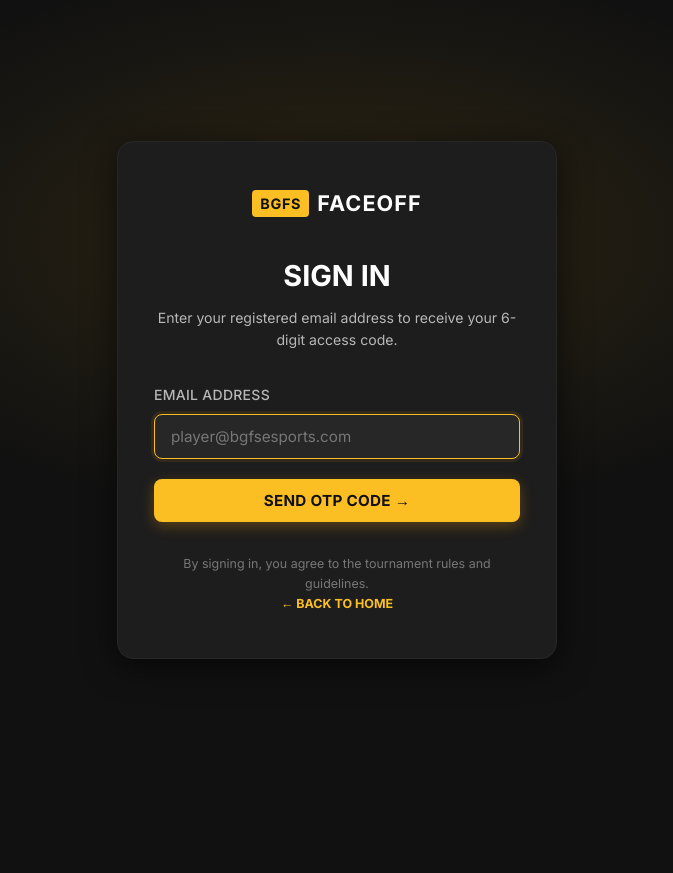
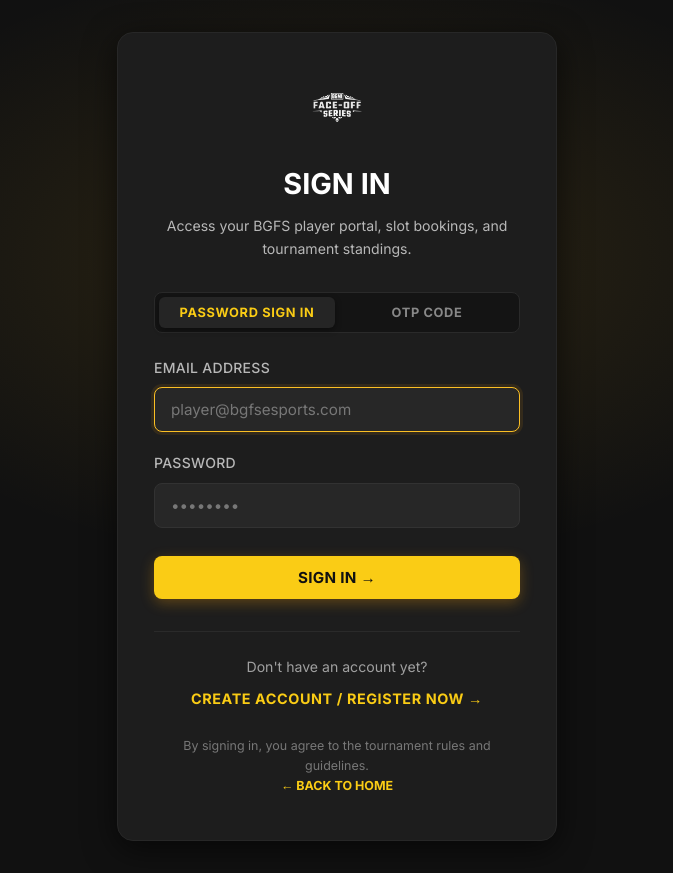
Before and after one commit to vasuyadav01/battlegroundsfaceoffseries, a Next.js app: page /login in a window 1280 px wide. Shown: the whole page, without its empty margins (303-976 px from the left). Before the commit the page ends 800 px from the top, so only its background shows below. Built offline with nearby package versions, Linux system fonts and the light colour scheme; no server answers.

Commit message:
UI: Update login page with faceofflogo image, standard ID & password authentication form, and new user signup option

```diff
--- a/app/login/LoginPage.tsx
+++ b/app/login/LoginPage.tsx
@@ -3,22 +3,60 @@
 import { useState } from 'react'
 import { useRouter } from 'next/navigation'
 import Link from 'next/link'
+import Image from 'next/image'
 import { createClient } from '@/lib/supabase/client'
 import styles from './page.module.css'
 
-type Step = 'email' | 'otp'
+type LoginMode = 'password' | 'otp'
+type OtpStep = 'email' | 'otp'
 
 export default function LoginPage() {
   const router = useRouter()
   const supabase = createClient()
 
-  const [step, setStep] = useState<Step>('email')
+  const [loginMode, setLoginMode] = useState<LoginMode>('password')
   const [email, setEmail] = useState('')
+  const [password, setPassword] = useState('')
+  const [otpStep, setOtpStep] = useState<OtpStep>('email')
   const [otp, setOtp] = useState('')
   const [loading, setLoading] = useState(false)
   const [error, setError] = useState('')
   const [resendCooldown, setResendCooldown] = useState(0)
 
+  // Standard Password Sign In
+  async function handlePasswordSignIn(e: React.FormEvent) {
+    e.preventDefault()
+    setError('')
+    setLoading(true)
+
+    const { data, error } = await supabase.auth.signInWithPassword({
+      email,
+      password,
+    })
+
+    if (error) {
+      setLoading(false)
+      setError(error.message)
+      return
+    }
+
+    const userId = data.user?.id
+    if (userId) {
+      const { data: userRow } = await supabase
+        .from('users')
+        .select('team_id')
+        .eq('user_id', userId)
+        .single()
+
+      if (!userRow?.team_id) {
+        router.push('/onboard')
+      } else {
+        router.push('/dashboard')
+      }
+    }
+  }
+
+  // OTP Request
   async function handleSendOtp(e: React.FormEvent) {
     e.preventDefault()
     setError('')
@@ -36,7 +74,7 @@ export default function LoginPage() {
       return
     }
 
-    setStep('otp')
+    setOtpStep('otp')
     setResendCooldown(60)
     const interval = setInterval(() => {
       setResendCooldown(prev => {
@@ -46,6 +84,7 @@ export default function LoginPage() {
     }, 1000)
   }
 
+  // OTP Verification
   async function handleVerifyOtp(e: React.FormEvent) {
     e.preventDefault()
     setError('')
@@ -83,26 +122,94 @@ export default function LoginPage() {
     <div className={styles.page}>
       <div className={styles.bgGlow} />
       <div className={styles.card}>
-        <div className={styles.logo}>
-          <span className={styles.logoBadge}>BGFS</span>
-          <span className={styles.logoText}>FACEOFF</span>
+        {/* Logo Placement */}
+        <div className={styles.logoWrapper}>
+          <Image
+            src="/images/faceofflogo.png"
+            alt="BGFS Faceoff Series"
+            width={240}
+            height={80}
+            className={styles.logoImg}
+            priority
+          />
         </div>
 
-        <h1 className={styles.title}>
-          {step === 'email' ? 'SIGN IN' : 'ENTER OTP'}
-        </h1>
+        <h1 className={styles.title}>SIGN IN</h1>
         <p className={styles.subtitle}>
-          {step === 'email'
-            ? 'Enter your registered email address to receive your 6-digit access code.'
-            : `Verification code sent to ${email}. Check your inbox.`}
+          Access your BGFS player portal, slot bookings, and tournament standings.
         </p>
 
-        {step === 'email' && (
+        {/* Mode Switcher Tabs */}
+        <div className={styles.modeTabs}>
+          <button
+            type="button"
+            className={`${styles.modeBtn} ${loginMode === 'password' ? styles.modeBtnActive : ''}`}
+            onClick={() => { setLoginMode('password'); setError('') }}
+          >
+            Password Sign In
+          </button>
+          <button
+            type="button"
+            className={`${styles.modeBtn} ${loginMode === 'otp' ? styles.modeBtnActive : ''}`}
+            onClick={() => { setLoginMode('otp'); setError('') }}
+          >
+            OTP Code
+          </button>
+        </div>
+
+        {/* ── FORM 1: STANDARD ID & PASSWORD ── */}
+        {loginMode === 'password' && (
+          <form onSubmit={handlePasswordSignIn} className={styles.form}>
+            <div className="form-group">
+              <label className="form-label" htmlFor="login-email">EMAIL ADDRESS</label>
+              <input
+                id="login-email"
+                type="email"
+                className="form-input"
+                placeholder="player@bgfsesports.com"
+                value={email}
+                onChange={e => setEmail(e.target.value)}
+                required
+                autoFocus
+              />
+            </div>
+
+            <div className="form-group">
+              <label className="form-label" htmlFor="login-password">PASSWORD</label>
+              <input
+                id="login-password"
+                type="password"
+                className="form-input"
+                placeholder="••••••••"
+                value={password}
+                onChange={e => setPassword(e.target.value)}
+                required
+              />
+            </div>
+
+            {error && <p className={styles.errorMsg}>{error}</p>}
+
+            <button
+              id="password-signin-btn"
+              type="submit"
+              className="btn btn-primary"
+              style={{ width: '100%', background: '#facc15', color: '#111111', fontWeight: '800', textTransform: 'uppercase', padding: '12px', marginTop: '0.5rem' }}
+              disabled={loading}
+            >
+              {loading ? <><span className="spinner" /> SIGNING IN...</> : 'SIGN IN →'}
+            </button>
+          </form>
+        )}
+
+        {/* ── FORM 2: OTP SIGN IN ── */}
+        {loginMode === 'otp' && (
+          <>
+            {otpStep === 'email' && (
               <form onSubmit={handleSendOtp} className={styles.form}>
                 <div className="form-group">
-              <label className="form-label" htmlFor="email">EMAIL ADDRESS</label>
+                  <label className="form-label" htmlFor="otp-email">EMAIL ADDRESS</label>
                   <input
-                id="email"
+                    id="otp-email"
                     type="email"
                     className="form-input"
                     placeholder="player@bgfsesports.com"
@@ -117,7 +224,7 @@ export default function LoginPage() {
                   id="send-otp-btn"
                   type="submit"
                   className="btn btn-primary"
-              style={{ width: '100%', background: '#fbbf24', color: '#111111', fontWeight: '800', textTransform: 'uppercase', padding: '12px' }}
+                  style={{ width: '100%', background: '#facc15', color: '#111111', fontWeight: '800', textTransform: 'uppercase', padding: '12px', marginTop: '0.5rem' }}
                   disabled={loading}
                 >
                   {loading ? <><span className="spinner" /> SENDING CODE...</> : 'SEND OTP CODE →'}
@@ -125,12 +232,12 @@ export default function LoginPage() {
               </form>
             )}
 
-        {step === 'otp' && (
+            {otpStep === 'otp' && (
               <form onSubmit={handleVerifyOtp} className={styles.form}>
                 <div className="form-group">
-              <label className="form-label" htmlFor="otp">6-DIGIT VERIFICATION CODE</label>
+                  <label className="form-label" htmlFor="otp-input">6-DIGIT VERIFICATION CODE</label>
                   <input
-                id="otp"
+                    id="otp-input"
                     type="text"
                     className={`form-input ${styles.otpInput}`}
                     placeholder="000000"
@@ -147,7 +254,7 @@ export default function LoginPage() {
                   id="verify-otp-btn"
                   type="submit"
                   className="btn btn-primary"
-              style={{ width: '100%', background: '#fbbf24', color: '#111111', fontWeight: '800', textTransform: 'uppercase', padding: '12px' }}
+                  style={{ width: '100%', background: '#facc15', color: '#111111', fontWeight: '800', textTransform: 'uppercase', padding: '12px', marginTop: '0.5rem' }}
                   disabled={loading || otp.length < 6}
                 >
                   {loading ? <><span className="spinner" /> VERIFYING...</> : 'VERIFY & SIGN IN'}
@@ -157,7 +264,7 @@ export default function LoginPage() {
                   <button
                     type="button"
                     className="btn btn-ghost btn-sm"
-                onClick={() => { setStep('email'); setOtp(''); setError('') }}
+                    onClick={() => { setOtpStep('email'); setOtp(''); setError('') }}
                     style={{ color: '#b8b8b8', fontSize: '0.8rem', textTransform: 'uppercase' }}
                   >
                     ← CHANGE EMAIL
@@ -167,13 +274,23 @@ export default function LoginPage() {
                     className="btn btn-ghost btn-sm"
                     disabled={resendCooldown > 0}
                     onClick={handleSendOtp as any}
-                style={{ color: '#fbbf24', fontSize: '0.8rem', textTransform: 'uppercase' }}
+                    style={{ color: '#facc15', fontSize: '0.8rem', textTransform: 'uppercase' }}
                   >
                     {resendCooldown > 0 ? `RESEND IN ${resendCooldown}S` : 'RESEND OTP'}
                   </button>
                 </div>
               </form>
             )}
+          </>
+        )}
+
+        {/* New User Option Section */}
+        <div className={styles.signupFooter}>
+          <p className={styles.signupText}>Don't have an account yet?</p>
+          <Link href="/register" className={styles.signupLink}>
+            CREATE ACCOUNT / REGISTER NOW →
+          </Link>
+        </div>
 
         <p className={styles.terms}>
           By signing in, you agree to the tournament rules and guidelines.<br />
--- a/app/login/page.module.css
+++ b/app/login/page.module.css
@@ -29,33 +29,48 @@
   box-shadow: 0 8px 32px rgba(0, 0, 0, 0.6);
 }
 
-.logo {
+.logoWrapper {
   display: flex;
-  align-items: center;
   justify-content: center;
-  gap: 8px;
-  margin-bottom: 2rem;
+  margin-bottom: 1.5rem;
 }
 
-.logoBadge {
-  background: #fbbf24;
-  color: #111111;
-  font-family: 'Inter', sans-serif;
-  font-size: 0.9rem;
-  font-weight: 900;
-  padding: 2px 8px;
-  border-radius: 4px;
-  letter-spacing: 0.05em;
-  text-transform: uppercase;
+.logoImg {
+  height: 60px;
+  width: auto;
+  object-fit: contain;
 }
 
-.logoText {
+.modeTabs {
+  display: flex;
+  background: #141414;
+  border: 1px solid #2a2a2a;
+  border-radius: 8px;
+  padding: 4px;
+  margin-bottom: 1.5rem;
+  gap: 4px;
+}
+
+.modeBtn {
+  flex: 1;
+  background: transparent;
+  border: none;
+  color: #888888;
+  padding: 8px 12px;
+  border-radius: 6px;
   font-family: 'Inter', sans-serif;
-  font-size: 1.35rem;
-  font-weight: 900;
-  color: #ffffff;
+  font-size: 0.8rem;
+  font-weight: 700;
+  text-transform: uppercase;
   letter-spacing: 0.05em;
-  text-transform: uppercase;
+  cursor: pointer;
+  transition: all 0.15s ease;
+}
+
+.modeBtnActive {
+  background: #252525;
+  color: #facc15;
+  box-shadow: 0 2px 6px rgba(0, 0, 0, 0.4);
 }
 
 .title {
@@ -112,7 +127,7 @@
 }
 
 .terms {
-  margin-top: 2rem;
+  margin-top: 1.5rem;
   font-family: 'Inter', sans-serif;
   font-size: 0.78rem;
   color: #777777;
@@ -121,10 +136,41 @@
 }
 
 .terms a {
-  color: #fbbf24;
+  color: #facc15;
   font-weight: 700;
 }
 
 .terms a:hover {
   text-decoration: underline;
 }
+
+.signupFooter {
+  margin-top: 2rem;
+  padding-top: 1.5rem;
+  border-top: 1px solid #2a2a2a;
+  text-align: center;
+  font-family: 'Inter', sans-serif;
+}
+
+.signupText {
+  color: #a0a0a0;
+  font-size: 0.88rem;
+  margin-bottom: 0.5rem;
+}
+
+.signupLink {
+  color: #facc15;
+  font-weight: 800;
+  font-size: 0.9rem;
+  text-transform: uppercase;
+  letter-spacing: 0.04em;
+  display: inline-flex;
+  align-items: center;
+  gap: 6px;
+  text-decoration: none;
+  transition: color 0.15s ease;
+}
+
+.signupLink:hover {
+  color: #ffffff;
+}
```
Lines whose indentation alone changed are shown as unchanged.
